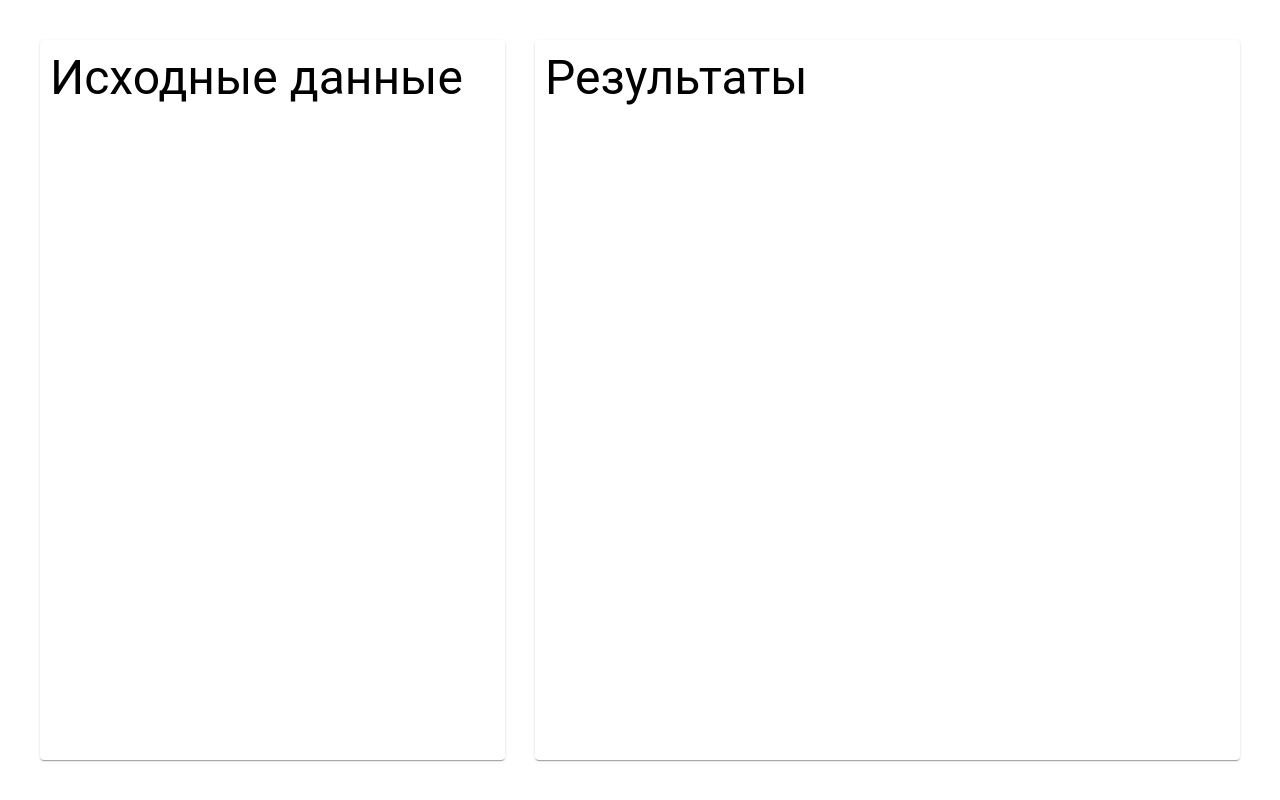
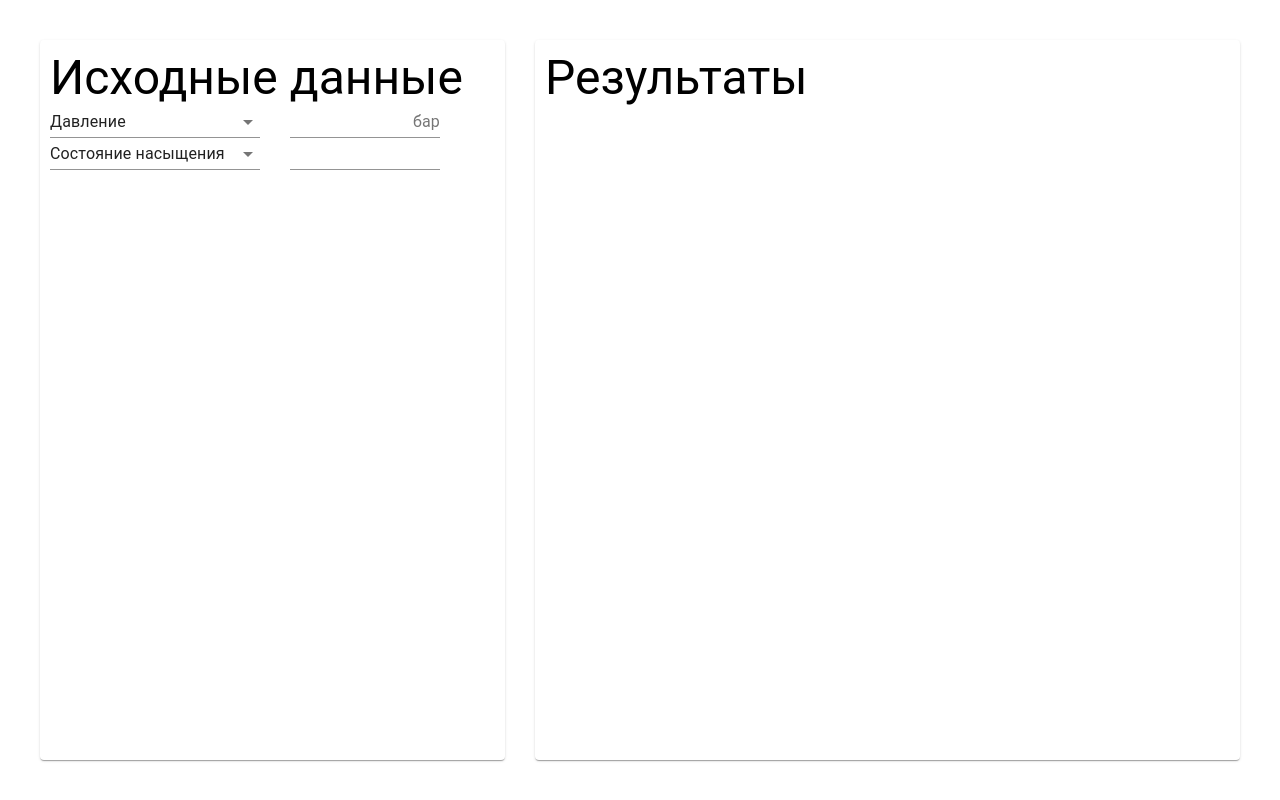
Before and after one commit to aleksey-ilin/ENEKcalc, a React app: page / in a window 1280 px wide. Built offline with nearby package versions, Linux system fonts and the light colour scheme.

Commit message:
add inputs for typing initial data

```diff
--- /dev/null
+++ b/src/components/InitialData/InitValue.jsx
@@ -0,0 +1,35 @@
+import React, { useState } from 'react';
+import { Select, MenuItem, TextField, InputAdornment } from '@material-ui/core';
+import styles from './InitialData.scss';
+
+const InitValue = ({ nomenclature, defaultParameter }) => {
+  // TODO: передать state в родительский компонент
+  const [initValue, setInitValue] = useState(defaultParameter);
+
+  return (
+    <>
+      <Select
+        className={styles.name}
+        value={initValue}
+        onChange={event => setInitValue(event.target.value)}
+      >
+        {Object.keys(nomenclature).map(parameter => (
+          <MenuItem key={nomenclature[parameter].id} value={parameter}>
+            {nomenclature[parameter].name}
+          </MenuItem>
+        ))}
+      </Select>
+      <TextField
+        className={styles.value}
+        type="number"
+        InputProps={{
+          endAdornment: <InputAdornment position="end">{nomenclature[initValue].units}</InputAdornment>,
+        }}
+        // eslint-disable-next-line react/jsx-no-duplicate-props
+        inputProps={{ min: '0' }}
+      />
+    </>
+  );
+};
+
+export default InitValue;
--- a/src/components/InitialData/InitialData.jsx
+++ b/src/components/InitialData/InitialData.jsx
@@ -1,13 +1,52 @@
-import React from 'react';
+import React, { useState } from 'react';
 import { Typography, Box } from '@material-ui/core';
+import InitValue from './InitValue';
 import styles from './InitialData.scss';
 
-const InitialData = () => (
-  <Box boxShadow={1} className={styles.root}>
-    <Typography variant="h3" component="h3">
-      Исходные данные
-    </Typography>
-  </Box>
-);
+const nomenclature = {
+  saturation: {
+    id: 0,
+    name: 'Состояние насыщения',
+    units: '',
+  },
+  p: {
+    id: 1,
+    name: 'Давление',
+    units: 'бар',
+  },
+  t: {
+    id: 2,
+    name: 'Температура',
+    units: '°C',
+  },
+  h: {
+    id: 3,
+    name: 'Энтальпия',
+    units: 'кДж/кг',
+  },
+  s: {
+    id: 4,
+    name: 'Энтропия',
+    units: 'кДж/кг·К',
+  },
+};
+
+const InitialData = () => {
+  const [initValue1, setInitValue1] = useState('p');
+  const [initValue2, setInitValue2] = useState('saturation');
+
+  const nomenclature1 = Object.keys(nomenclature).reduce((acc, parameter) => (
+    parameter === 'saturation' ? acc : ({ ...acc, [parameter]: nomenclature[parameter] })), {});
+  const nomenclature2 = Object.keys(nomenclature).reduce((acc, parameter) => (
+    parameter === initValue1 ? acc : ({ ...acc, [parameter]: nomenclature[parameter] })), {});
+
+  return (
+    <Box boxShadow={1} className={styles.root}>
+      <Typography variant="h3" component="h3">Исходные данные</Typography>
+      <InitValue nomenclature={nomenclature1} defaultParameter="p" />
+      <InitValue nomenclature={nomenclature2} defaultParameter="saturation" />
+    </Box>
+  );
+};
 
 export default InitialData;
--- a/src/components/InitialData/InitialData.scss
+++ b/src/components/InitialData/InitialData.scss
@@ -1,4 +1,13 @@
 .root {
   padding: 10px;
   border-radius: 4px;
+    // TODO: перенести стили в InitValue
+  .name {
+    width: 210px;
+    margin-right: 30px;
+  }
+
+  .value {
+    width: 150px;
+  }
 }
```
Also changed, not shown: .eslintrc.json, .stylelintrc.json (added), src/components/InitialData/InitValue.scss (added).
